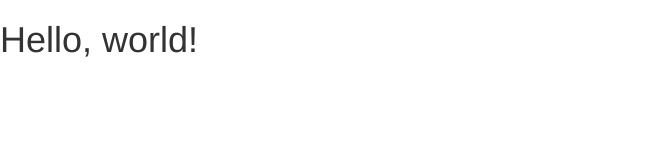
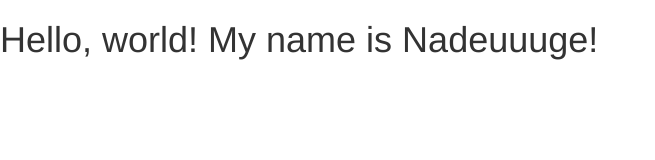
Before and after one commit to publicissapient-france/Bee, a plain HTML site: page index.html in a window 1280 px wide. Shown: the whole page, without its empty margins (0-655 px from the left). Drawn offline with nearby package versions, Linux system fonts and the light colour scheme.

Commit message:
Test de commit

```diff
--- a/index.html
+++ b/index.html
@@ -17,7 +17,7 @@
     <![endif]-->
   </head>
   <body>
-    <h1>Hello, world!</h1>
+    <h1>Hello, world! My name is Nadeuuuge!</h1>
 
     <!-- jQuery (necessary for Bootstrap's JavaScript plugins) -->
     <script src="https://ajax.googleapis.com/ajax/libs/jquery/1.11.1/jquery.min.js"></script>
```
